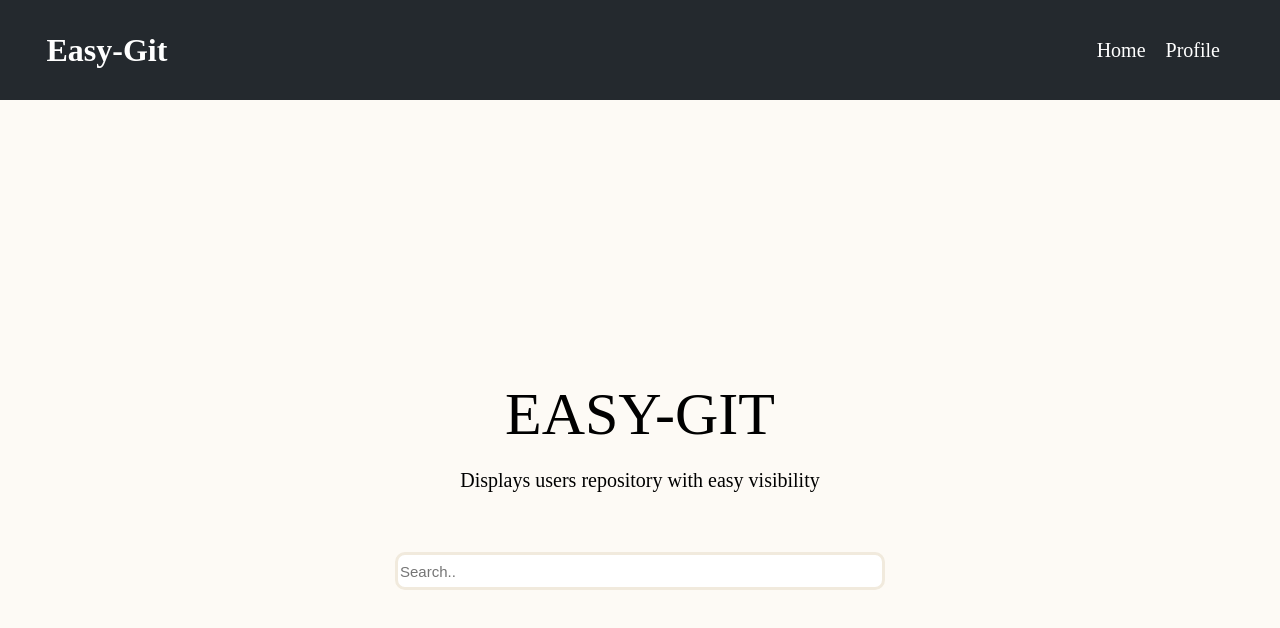
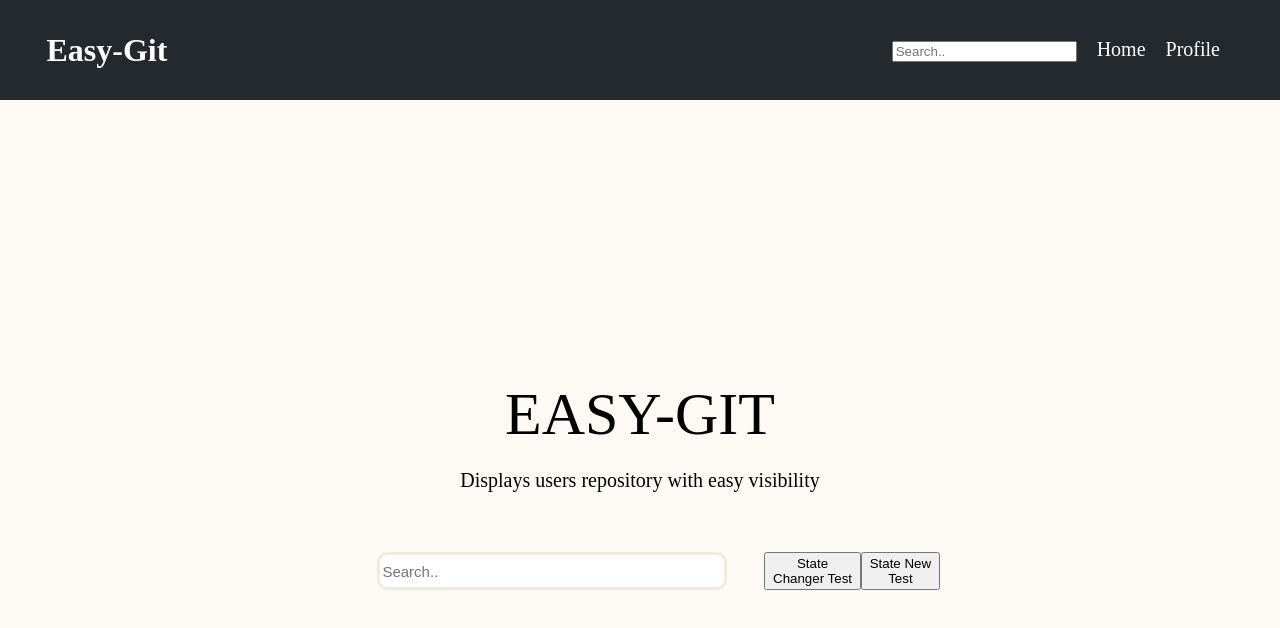
Before and after one commit to JamesTLopez/easy-git, a React (Create React App) app: page / in a window 1280 px wide. Shown: the top 628 px of the page. Built offline with nearby package versions, Linux system fonts and the light colour scheme; a web font is replaced by a local one.

Commit message:
context api fix
-state wide component fix

```diff
--- a/src/App.tsx
+++ b/src/App.tsx
@@ -1,4 +1,4 @@
-import React,{useContext} from "react";
+import React,{useReducer} from "react";
 import { BrowserRouter as Router, Route, Switch } from "react-router-dom";
 
 import Nav from "./components/layouts/navbar";
@@ -8,26 +8,31 @@ import Profile from "./components/pages/Profile";
 
 import "./App.css";
 
-import StoreProvider from "./context/UserContext";
-import {Store} from "./context/UserContext";
+import UserProvider,{initState,reducer} from "./context";
 
-function App(): JSX.Element {
+
+
+const App: React.FC = () => {
+
+  const [state,dispatch] = useReducer(reducer,initState);
 
   return (
-
-    <StoreProvider>
-
+    <UserProvider.Provider value={{state,dispatch}}>
       <Router>
         <div className="App">
           <Nav />
           <Switch>
-            <Route exact path={`/`} component={Search}></Route>
-            <Route path={`/profile`} component={Profile}></Route>
+            <Route exact path={`/`}>
+              <Search/>
+            </Route>
+            <Route path={`/profile`}>
+              <Profile />
+            </Route>
           </Switch>
           <Footer />
         </div>
       </Router>
-    </StoreProvider>
+    </UserProvider.Provider>
   );
 }
 
--- a/src/components/layouts/navbar.tsx
+++ b/src/components/layouts/navbar.tsx
@@ -1,7 +1,9 @@
-import React from 'react'
-import { Link } from 'react-router-dom'
+import React from "react";
+import { Link } from "react-router-dom";
+
 
 const navbar: React.FC = () => {
+
   return (
     <header className="navbar-container">
       <div className="navbar-content">
@@ -11,15 +13,25 @@ const navbar: React.FC = () => {
         <div className="nav-area">
           <nav>
             <ul>
-                            <li><Link to="/">Home</Link></li>
-                            <li><Link to="/profile">Profile</Link></li>
+              <li>
+                <div className="search-form">
+                  <form>
+                    <input type="text" placeholder="Search.." />
+                  </form>
+                </div>
+              </li>
+              <li>
+                <Link to="/">Home</Link>
+              </li>
+              <li>
+                <Link to="/profile">Profile</Link>
+              </li>
             </ul>
           </nav>
         </div>
-
       </div>
     </header>
-    )
-}
+  );
+};
 
-export default navbar
+export default navbar;
--- a/src/components/pages/profile.tsx
+++ b/src/components/pages/profile.tsx
@@ -1,44 +1,12 @@
-import React,{useState, useEffect} from 'react'
-import Card from '../layouts/card'
+import React,{useState, useEffect, useContext} from 'react'
 
-export interface User {
-    login:boolean;
-    id:number;
-    node_id:string;
-    avatar_url:string;
-    url:string;
-    html_url:string;
-    followers_url:string;
-    following_url:string;
-    gists_url:string;
-    starred_url:string;
-    subscriptions_url:string;
-    organizations_url:string;
-    repos_url:string;
-    events_url:string;
-    received_events_url:string;
-    type:string;
-    site_admin:boolean;
-    name:string;
-    company:string;
-    blog:string;
-    location:string;
-    email:string;
-    hireable:string;
-    bio:string;
-    twitter_username:string;
-    public_repos:number;
-    public_gists:number;
-    followers:number;
-    following:number;
-    created_at:string;
-    updated_at:string;
+import UserProvider, { userState,User } from "../../context"
 
-}
 
 const Profile: React.FC = () => {
+    const {state, dispatch} = useContext(UserProvider);
+    const [UserData,setUserData] = useState<User>()
 
-    const [UserData,setUserData] = useState<User>()
 
     useEffect(() => {
 
@@ -52,6 +20,12 @@ const Profile: React.FC = () => {
     },[])
 
 
+    const updateState = () =>{
+        console.log(state);
+
+      }
+
+
 
     return (
         <div className="profile-container">
@@ -60,6 +34,7 @@ const Profile: React.FC = () => {
                     <div className="user-picture">
                         <img src={UserData?.avatar_url} alt="Alt"></img>
                         <p>{UserData?.login}</p>
+                        <button onClick={updateState}>State Changer Test</button>
                     </div>
                     <div className="user-info">
                         <div className="list">
--- a/src/components/pages/search.tsx
+++ b/src/components/pages/search.tsx
@@ -1,18 +1,27 @@
-import React, {useState} from "react";
+import React,{useContext} from "react";
+import UserProvider from '../../context'
+
+
+const Search: React.FC= (props) => {
+
+const {state, dispatch} = useContext(UserProvider);
 
 
 
-
-const Search: React.FC = () => {
-
-
-  const [userUrl,setUrl] = useState("");
-  const handleSubmit = () =>{
+  const handleChange = (e:React.ChangeEvent<HTMLInputElement>) => {
+    console.log(e.target.value);
 
   }
 
-  const handleChange = (e:React.ChangeEvent<HTMLInputElement>) => {
-    console.log(e.target.value);
+  const updateState = () =>{
+    console.log(state);
+
+  }
+
+  const updateNewState = () =>{
+
+    dispatch({type:'FETCH',payload:'News'});
+
   }
 
   return (
@@ -22,15 +31,18 @@ const Search: React.FC = () => {
           <div className="title">
             <div className="logo">
               <p>EASY-GIT</p>
+
             </div>
             <div className="description">
               <p>Displays users repository with easy visibility</p>
             </div>
           </div>
           <div className="search-form">
-              <form onSubmit={handleSubmit}>
-                <input type="text" value={userUrl} onChange={handleChange} placeholder="Search.."/>
+              <form >
+                <input type="text"  onChange={handleChange} placeholder="Search.."/>
               </form>
+                <button onClick={updateState}>State Changer Test</button>
+                <button onClick={updateNewState}>State New Test</button>
           </div>
         </div>
       </div>
--- /dev/null
+++ b/src/context.tsx
@@ -0,0 +1,68 @@
+import React,{createContext} from 'react'
+
+export interface User {
+
+    login:boolean;
+    id:number;
+    node_id:string;
+    avatar_url:string;
+    url:string;
+    html_url:string;
+    followers_url:string;
+    following_url:string;
+    gists_url:string;
+    starred_url:string;
+    subscriptions_url:string;
+    organizations_url:string;
+    repos_url:string;
+    events_url:string;
+    received_events_url:string;
+    type:string;
+    site_admin:boolean;
+    name:string;
+    company:string;
+    blog:string;
+    location:string;
+    email:string;
+    hireable:string;
+    bio:string;
+    twitter_username:string;
+    public_repos:number;
+    public_gists:number;
+    followers:number;
+    following:number;
+    created_at:string;
+    updated_at:string;
+}
+
+
+interface Iaction{
+    type:string;
+    payload:any;
+}
+
+export interface userState {
+    userLogin?:string;
+
+}
+
+export const reducer = (state:userState,action:Iaction):userState =>{
+    switch(action.type){
+        case'FETCH':
+            console.log(action.payload)
+            return{
+                userLogin:'New'
+            }
+        default:
+            return state
+    }
+}
+
+
+export const initState:userState = {
+    userLogin:"Lawls"
+}
+
+
+const UserProvider = createContext<userState|any>(initState);
+export default UserProvider;
--- a/src/context/UserContext.tsx
+++ /dev/null
@@ -1,28 +0,0 @@
-
-import React  from 'react';
-
-interface UserState {
-    name:string,
-    login:string,
-    userName:string
-}
-
-const initState:UserState = {
-   name:'James',
-   login:'james#gmails.com',
-   userName:'JamesTLopez'
-};
-export const Store = React.createContext(initState);
-
-
-
-
-const UserReducer = () => {
-    //pass
-
-
-}
-
-export default function StoreProvider (props: any):JSX.Element {
-    return <Store.Provider value={initState}>{props.children}</Store.Provider>
-}
```
Lines whose indentation alone changed are shown as unchanged.
